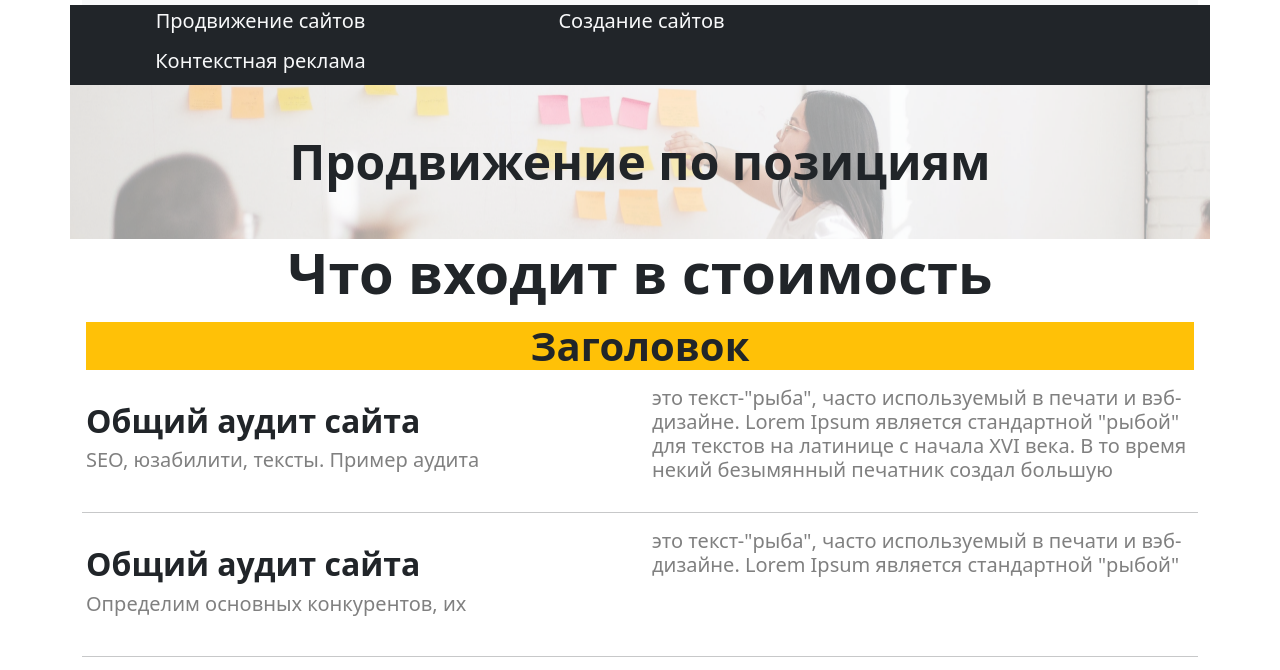
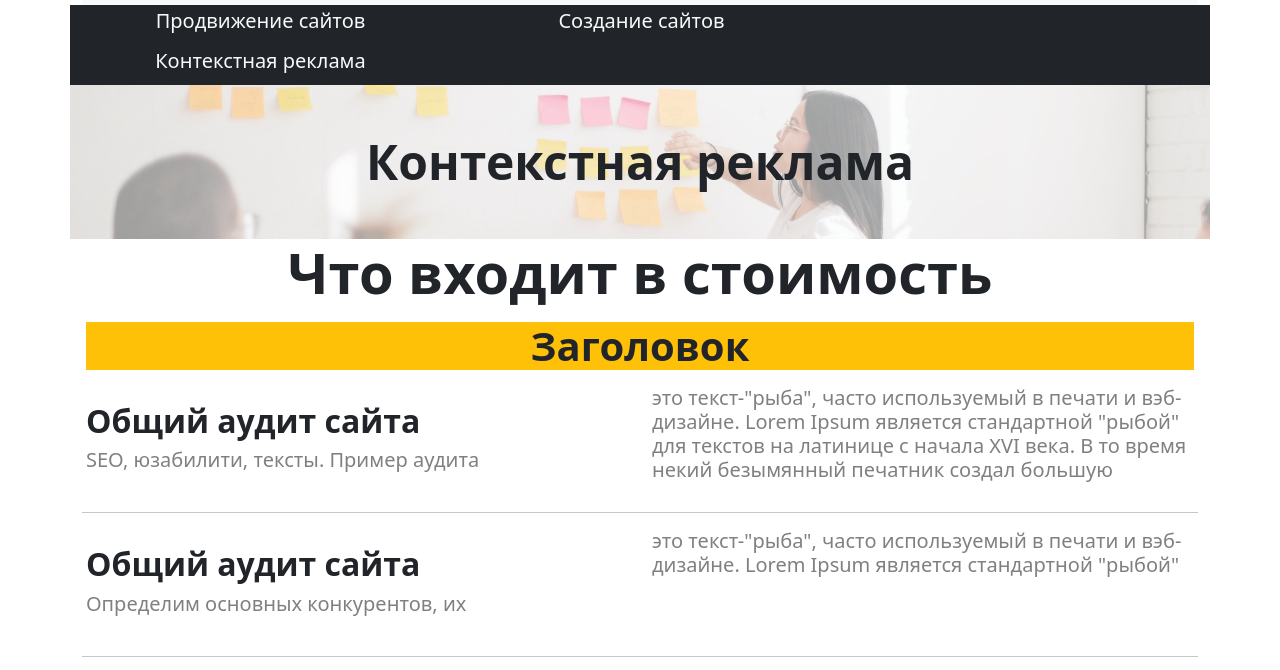
Before and after one commit to IT-Center-ZANGIOTA/Alkk.uz_part3, a plain HTML site: page index.html in a window 1280 px wide. Shown: the part 59-729 px from the top of the page. Drawn offline with nearby package versions, Linux system fonts and the light colour scheme; files that its build step writes are made by us from their sources.

Commit message:
Update index.html

```diff
--- a/index.html
+++ b/index.html
@@ -67,7 +67,7 @@
         <div class="row" style="background-image: url(images/cherrydeck-05gac-Qn0k4-unsplash\ 1.png);">
             <!-- <img src="images/cherrydeck-05gac-Qn0k4-unsplash 1.png" alt="" style="position: absolute; width: 86%;"> -->
             <div class="col-12 text-center">
-                <div class="display-5 ms-auto p-5"><strong><b>Продвижение по позициям</b></strong></div>
+                <div class="display-5 ms-auto p-5"><strong><b>Контекстная реклама</b></strong></div>
             </div>
         </div>
     </div>
```
